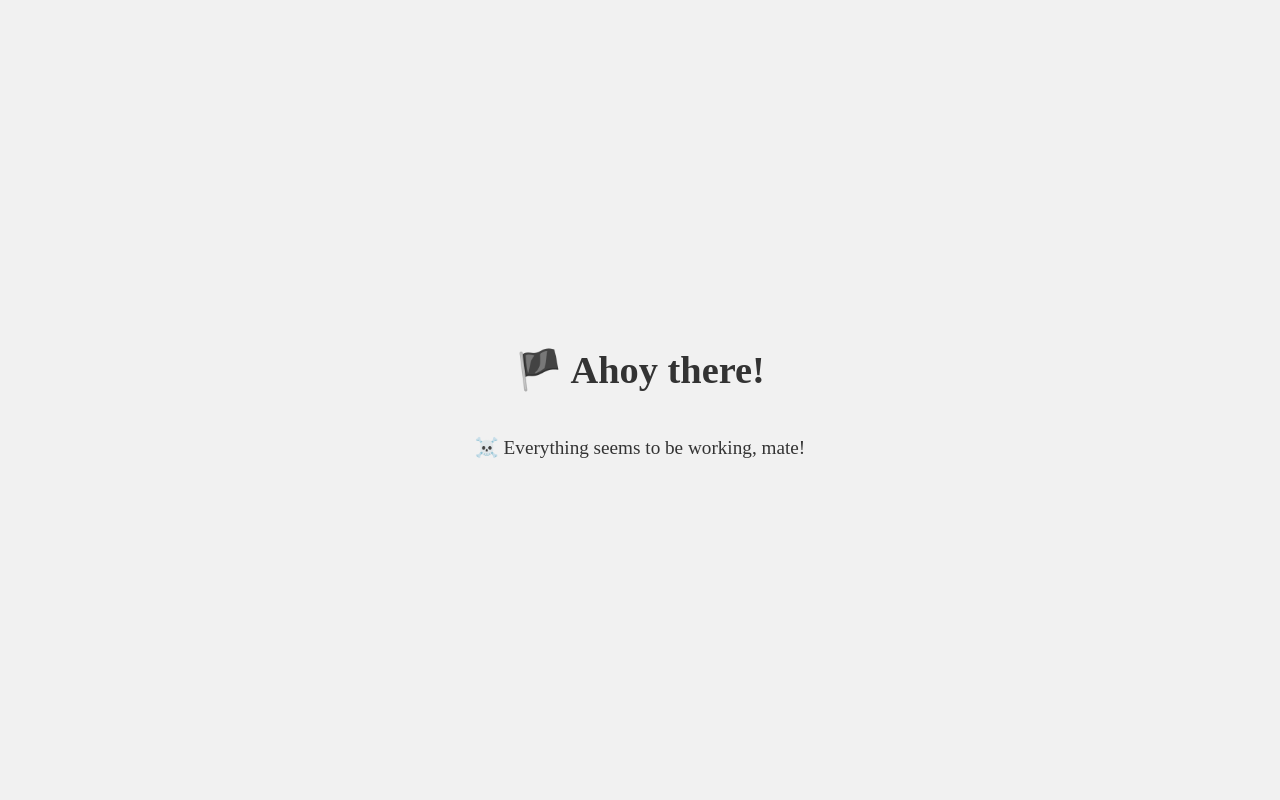
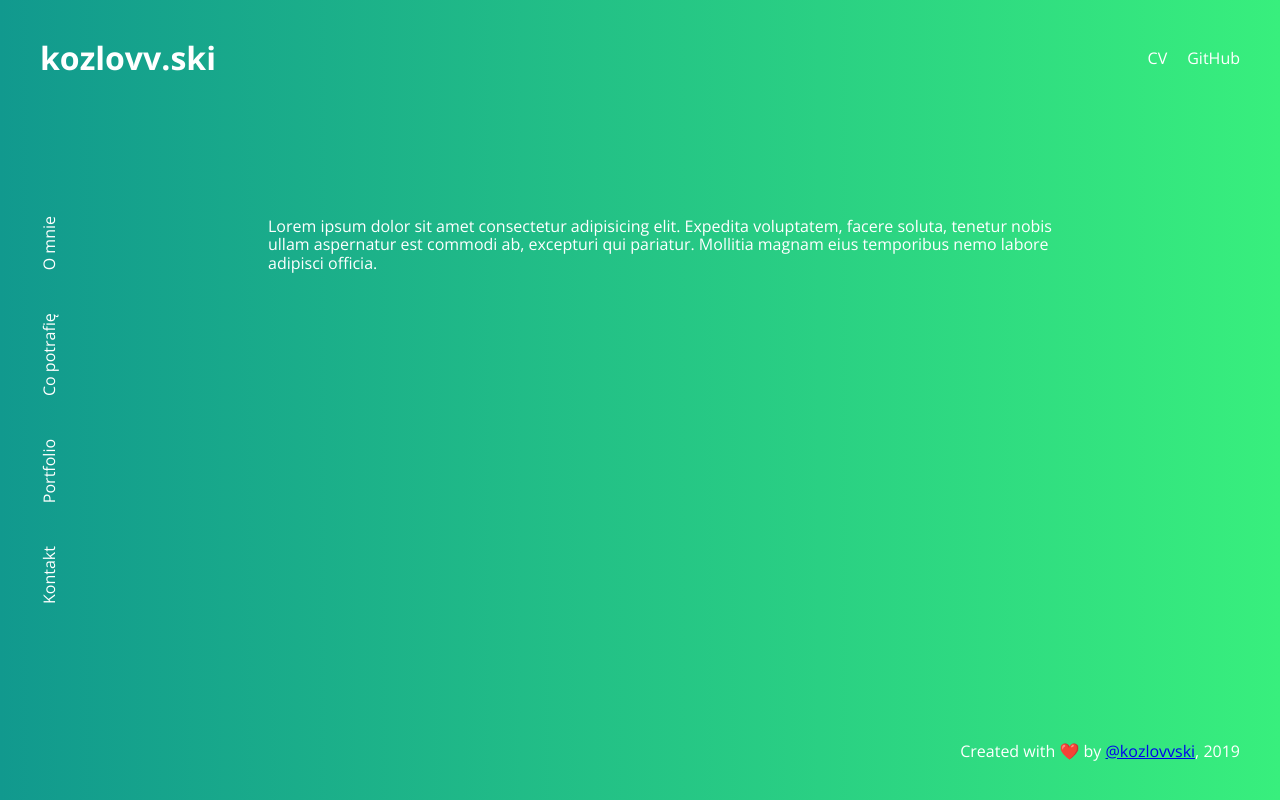
Before and after one commit to kozlovvski/PortfolioWebsite, a website built with webpack: page src/index.html in a window 1280 px wide. Built offline with nearby package versions, Linux system fonts and the light colour scheme.

Commit message:
layout building

```diff
--- a/package.json
+++ b/package.json
@@ -1,7 +1,7 @@
 {
-  "name": "webpack-4-scss-boilerplate",
-  "version": "1.0.3",
-  "description": "My Webpack 4 boilerplate for static webpages built with SCSS and ES6+",
+  "name": "portfolio",
+  "version": "0.1.0",
+  "description": "My portfolio website (kozlovv.ski)",
   "main": "index.js",
   "scripts": {
     "dev": "webpack-dev-server --env dev --mode none",
--- a/src/index.html
+++ b/src/index.html
@@ -1,20 +1,68 @@
 <!DOCTYPE html>
 <html lang="en">
+	<head>
+		<meta charset="UTF-8" />
+		<meta
+			name="viewport"
+			content="user-scalable=yes, width=device-width, initial-scale=1.0"
+		/>
+		<title>kozlovv.ski</title>
+		<link
+			rel="stylesheet"
+			href="<%=htmlWebpackPlugin.files.chunks.main.css %>"
+		/>
+	</head>
 
-<head>
-  <meta charset="UTF-8">
-  <meta name="viewport" content="user-scalable=yes, width=device-width, initial-scale=1.0">
-  <title>Webpack 4 Boilerplate</title>
-  <link rel="stylesheet" href="<%=htmlWebpackPlugin.files.chunks.main.css %>">
-</head>
-
-<body>
-  <section class="hello">
-    <h1>🏴‍ Ahoy there!</h1>
-    <p>☠️ Everything seems to be working, mate!</p>
-  </section>
-
-  <script defer src="<%= htmlWebpackPlugin.files.chunks.main.entry %>"></script>
-</body>
-
+	<body>
+		<a href="#main-content" class="skip-link">Skip to the main content.</a>
+		<header class="site-header padding">
+			<h1 class="branding">kozlovv.ski</h1>
+			<ul class="navigation__container navigation__container--top">
+				<li class="navigation__item">
+					<a class="navigation__link" href="">CV</a>
+				</li>
+				<li class="navigation__item">
+					<a class="navigation__link" href="https://github.com/kozlovvski"
+						>GitHub</a
+					>
+				</li>
+			</ul>
+		</header>
+		<nav>
+			<ul class="navigation__container navigation__container--site">
+				<li class="navigation__item">
+					<a class="navigation__link" href="#kontakt">Kontakt</a>
+				</li>
+				<li class="navigation__item">
+					<a class="navigation__link" href="#portfolio">Portfolio</a>
+				</li>
+				<li class="navigation__item">
+					<a class="navigation__link" href="#co-potrafie">Co potrafię</a>
+				</li>
+				<li class="navigation__item">
+					<a class="navigation__link" href="#">O mnie</a>
+				</li>
+			</ul>
+		</nav>
+		<main id="main-content">
+			<div class="wrapper">
+				<p>
+					Lorem ipsum dolor sit amet consectetur adipisicing elit. Expedita
+					voluptatem, facere soluta, tenetur nobis ullam aspernatur est commodi
+					ab, excepturi qui pariatur. Mollitia magnam eius temporibus nemo
+					labore adipisci officia.
+				</p>
+			</div>
+		</main>
+		<footer class="site-footer padding">
+			<p>
+				Created with ❤️ by
+				<a href="https://github.com/kozlovvski">@kozlovvski</a>, 2019
+			</p>
+		</footer>
+		<script
+			defer
+			src="<%= htmlWebpackPlugin.files.chunks.main.entry %>"
+		></script>
+	</body>
 </html>
--- a/src/index.js
+++ b/src/index.js
@@ -1,4 +1,9 @@
 import 'normalize.css';
 import './styles/style.scss';
 
-console.log('☠️ Arr! JS on board!');
+
+function adjustNav() {
+  const nav = document.querySelector(".navigation")
+  const ul = document.querySelector(".navigation__container")
+  nav.style.width = ul.offsetHeight + "px";
+}
--- a/src/styles/modules/_base.scss
+++ b/src/styles/modules/_base.scss
@@ -1,5 +1,20 @@
-html {
-  box-sizing: border-box;
-  color: $primary-color;
-  background: #f1f1f1;
+* {
+  box-sizing: border-box
 }
+
+h1, h2, h3, h4, h5, h6 {
+  font-family: $ff-ss;
+  font-weight: $fw-b;
+  margin: 0;
+}
+
+p, ul {
+  font-family: $ff-ss;
+  font-weight: $fw-r;
+  margin: 0;
+  padding: 0;
+
+  @media (max-width: 599px) {
+    font-size: 14px;
+  }
+}
--- a/src/styles/modules/_colors.scss
+++ /dev/null
@@ -1 +0,0 @@
-$primary-color: #333;
--- /dev/null
+++ b/src/styles/modules/_util.scss
@@ -0,0 +1,5 @@
+.wrapper {
+  width: 100%;
+  max-width: 800px;
+  margin: 0 auto;
+}
--- /dev/null
+++ b/src/styles/modules/_variables.scss
@@ -0,0 +1,11 @@
+@import url("https://fonts.googleapis.com/css?family=Open+Sans:300,700");
+
+$primary: #1abc9c;
+$dark-gray: #0f0101;
+$gray: #555252;
+$light-blue: #e9f0fd;
+
+$ff-ss: "Open Sans", sans-serif;
+
+$fw-r: 300;
+$fw-b: 700;
--- a/src/styles/partials/_hello.scss
+++ /dev/null
@@ -1,10 +0,0 @@
-.hello {
-    box-sizing: border-box;
-    width: 100vw;
-    height: 100vh;
-    display: flex;
-    flex-direction: column;
-    justify-content: center;
-    align-items: center;
-    font-size: 1.5vmax;
-}
--- /dev/null
+++ b/src/styles/partials/_layout.scss
@@ -0,0 +1,87 @@
+body {
+	display: flex;
+	flex-direction: column;
+	height: 100vh;
+	width: 100vw;
+
+	color: #fff;
+	background: linear-gradient(
+		to right,
+		#11998e,
+		#38ef7d
+	); /* W3C, IE 10+/ Edge, Firefox 16+, Chrome 26+, Opera 12+, Safari 7+ */
+}
+
+.site-header {
+	display: flex;
+	align-items: center;
+}
+
+.navigation {
+	&__container {
+		display: flex;
+		justify-content: space-between;
+		margin: 0;
+
+		list-style-type: none;
+
+		&--top {
+			justify-content: flex-end;
+			flex-grow: 1;
+
+			.navigation__item {
+				margin-left: 20px;
+			}
+		}
+
+		&--site {
+			position: fixed;
+            width: 100vh;
+            max-width: 600px;
+			height: 5vh;
+            top: 50%;
+            padding: 20px 76px 20px 56px;
+			transform: rotate(-90deg) translate(-50%, 0);
+			transform-origin: left top;
+		}
+	}
+
+	&__link {
+		color: #fff;
+		text-decoration: none;
+	}
+}
+
+#main-content {
+	flex-grow: 1;
+    overflow: auto;
+    padding-left: 56px;
+    padding-right: 20px;
+}
+
+.site-footer {
+    text-align: right;
+}
+
+.padding {
+    padding: 20px;
+    @media (min-width: 600px) {
+        padding: 40px
+    }
+}
+
+@media (min-width: 600px) {
+    .padding {
+        padding: 40px;
+    }
+
+    #main-content {
+        padding-top: 100px;
+        padding-left: 16px + 40px *2;
+        padding-right: 40px;
+    }
+
+    .navigation__container--site {
+        padding: 40px 116px 40px 96px;
+    }
+}
--- a/src/styles/style.scss
+++ b/src/styles/style.scss
@@ -2,11 +2,26 @@
 // modules
 //
 
-@import 'modules/colors';
+@import 'modules/variables';
 @import 'modules/base';
+@import 'modules/util';
 
 //
 // partials
 //
 
-@import 'partials/hello';
+@import 'partials/layout';
+
+.skip-link {
+  position: absolute;
+  top: 0;
+  left: -99999px;
+
+  padding: 10px;
+
+  background: #fff;
+
+  &:focus {
+      left: 0;
+  }
+}
```
Also changed, not shown: 2 other files.
